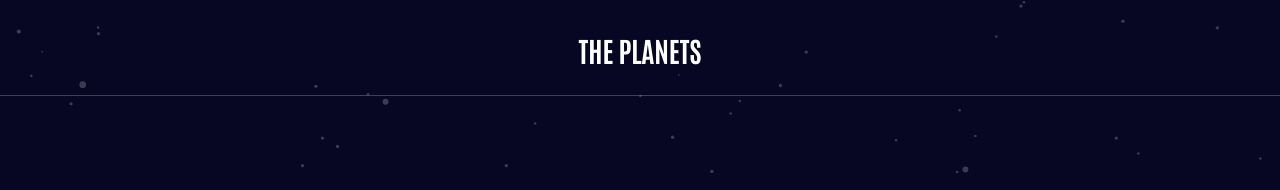
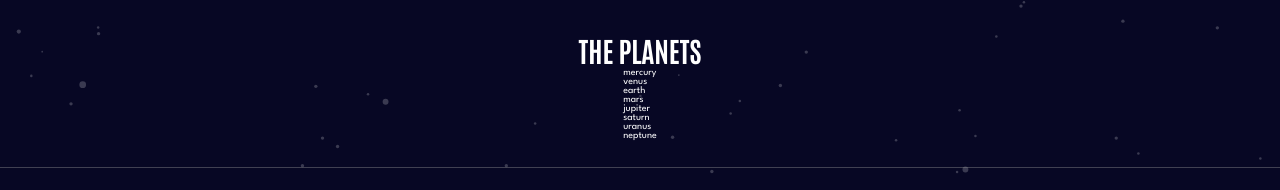
Before and after one commit to EdwardShanahan09/planets-fact-life, a React (Vite) app: page / in a window 1280 px wide. Shown: the top 190 px of the page. Built offline with nearby package versions, Linux system fonts and the light colour scheme.

Commit message:
Render Planent List

```diff
--- a/src/components/Navbar/Navbar.jsx
+++ b/src/components/Navbar/Navbar.jsx
@@ -1,9 +1,45 @@
+import NavbarItem from "../NavbarItem/NavbarItem";
 import NavbarOverlay from "../NavbarOverlay/NavbarOverlay";
 import "./Navbar.scss";
 import { useState } from "react";
 
 const Navbar = () => {
   const [isActive, setIsActive] = useState(false);
+
+  const planetList = [
+    {
+      name: "mercury",
+      color: "#DEF4FC",
+    },
+    {
+      name: "venus",
+      color: "#F7CC7F",
+    },
+    {
+      name: "earth",
+      color: "#545BFE",
+    },
+    {
+      name: "mars",
+      color: "#FF6A45",
+    },
+    {
+      name: "jupiter",
+      color: "#ECAD7A",
+    },
+    {
+      name: "saturn",
+      color: "#FCCB6B",
+    },
+    {
+      name: "uranus",
+      color: "#65F0D5",
+    },
+    {
+      name: "neptune",
+      color: "#497EFA",
+    },
+  ];
 
   const handleToggleMenu = () => {
     if (!isActive) {
@@ -19,6 +55,12 @@ const Navbar = () => {
 
       <NavbarOverlay isActive={isActive} />
 
+      <ul className="Navbar__list">
+        {planetList.map((planet, index) => {
+          return <NavbarItem planet={planet} key={index} />;
+        })}
+      </ul>
+
       <div
         onClick={handleToggleMenu}
         className={`Navbar__menu ${isActive ? "active" : ""}`}
--- a/src/components/Navbar/Navbar.scss
+++ b/src/components/Navbar/Navbar.scss
@@ -26,6 +26,10 @@
     font-size: 2.8rem;
   }
 
+  &__list {
+    list-style: none;
+  }
+
   &__menu {
     &--bar {
       background-color: #fff;
--- a/src/components/NavbarItem/NavbarItem.jsx
+++ b/src/components/NavbarItem/NavbarItem.jsx
@@ -1 +1,7 @@
-const NavbarItem = () => {};
+import "./NavbarItem.scss";
+
+const NavbarItem = ({ planet }) => {
+  return <li className="Navbar__item">{planet.name}</li>;
+};
+
+export default NavbarItem;
--- a/src/components/NavbarItem/NavbarItem.scss
+++ b/src/components/NavbarItem/NavbarItem.scss
@@ -0,0 +1,4 @@
+.Navbar__item {
+  color: #fff;
+  text-decoration: none;
+}
```
